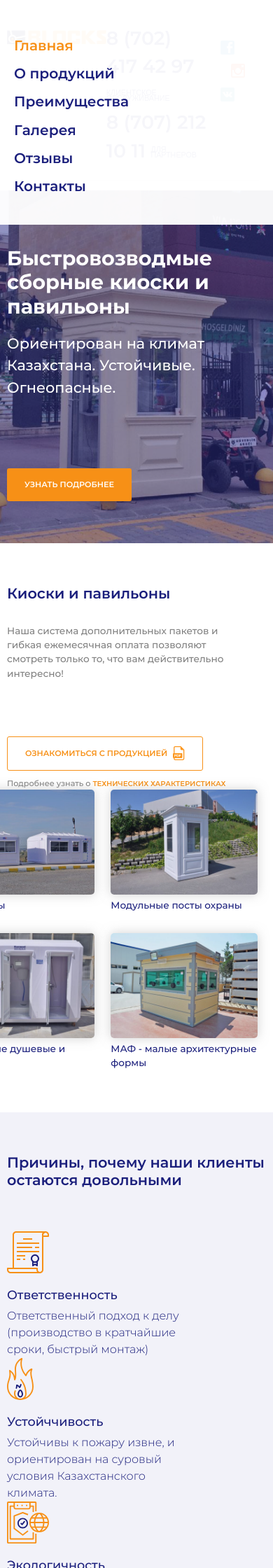
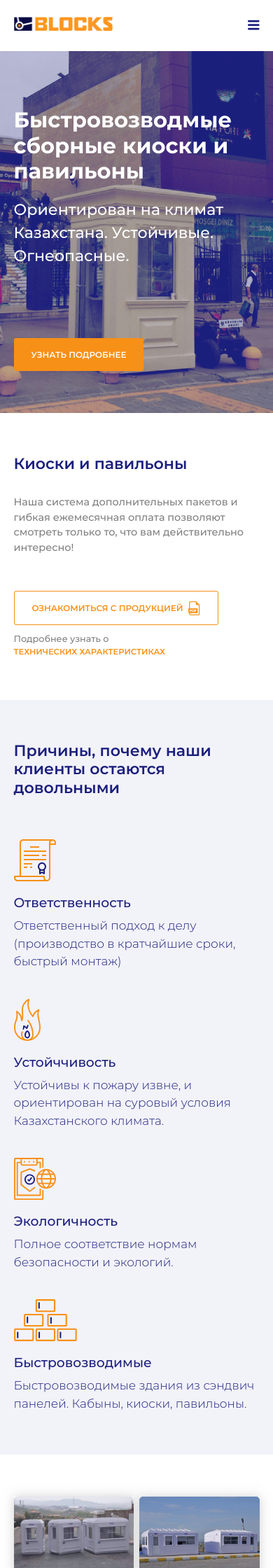
Before and after one commit to bomba65/bomba65.github.io, a PHP site: page /Karmod/index.html in a window 390 px wide. Shown: the top 2240 px of the page at 70% size. Run offline with PHP 8.4, Linux system fonts and the light colour scheme; some web fonts are replaced.

Commit message:
Karmod main + mobile

```diff
--- a/Karmod/index.html
+++ b/Karmod/index.html
@@ -48,21 +48,14 @@
                             <img class="social-icon" src="./resources/icons/social.inst.svg" alt="Instagram">
                             <img class="social-icon" src="./resources/icons/social.vk.svg" alt="VK">
                         </div>
+                        <a class="mobile-nav-icon js--nav-icon">
+                            <i class="ion-navicon-round"></i>
+                        </a>
                     </div>
 
-                    <div class="row"><hr></div>
+                    <hr>
 
-                    <div class="nav-body">
-                        <ul class="d-md-flex">
-                            <li><a class="active" href="#section-main">Главная</a></li>
-                            <li><a href="#section-product">О продукций</a></li>
-                            <li><a href="#section-features">Преимущества</a></li>
-                            <li><a href="#section-gallery">Галерея</a></li>
-                            <li><a href="#section-reviews">Отзывы</a></li>
-                            <li><a href="#section-contacts">Контакты</a></li>
-                        </ul>
-                    </div>
-                    <div class="nav-sticky">
+                    <div class="nav-body js--nav-body">
                         <ul class="d-md-flex">
                             <li><a class="active" href="#section-main">Главная</a></li>
                             <li><a href="#section-product">О продукций</a></li>
@@ -78,7 +71,7 @@
                 <div class="row">
                     <h1>Быстровозводмые сборные киоски и павильоны</h1>
                     <p>Ориентирован на климат Казахстана. Устойчивые. Огнеопасные.</p>
-                    <a href="#services" class="btn btn-primary" role="button">Узнать подробнее</a>
+                    <a href="#section-product" class="btn" role="button">Узнать подробнее</a>
                 </div>
             </section>
 
@@ -89,7 +82,7 @@
                         <p>
                             Наша система дополнительных пакетов и гибкая ежемесячная оплата позволяют смотреть только то, что вам действительно интересно!
                         </p>
-                        <button class="btn btn-primary btn-transparent">Ознакомиться с продукцией</button>
+                        <a href="./resources/data/kp_blocks.pdf" class="btn btn-transparent" role="button" target="_blank">Ознакомиться с продукцией</a>
 
                         <p>Подробнее узнать о <span>Технических характеристиках</span></p>
                     </div>
--- a/Karmod/resources/css/queries.css
+++ b/Karmod/resources/css/queries.css
@@ -1,75 +1,45 @@
 /* Big tablet to 1200px (widths smaller taht the 1140px row) */
 
 @media only screen and (max-width: 1200px) {
-    .row { padding: 0 10px; }
+    .row { padding: 0 2%; }
+}
+
+@media only screen and (min-width: 1400px) {
+    .section-feedback .form {
+        right: 15%;
+    }
 }
 
 
 /* Small tablet to big tablets: from 768px to 1023px */
 
 @media only screen and (max-width: 1023px) {
-    html, body { font-size: 16px; }
-    nav .logo-transparent { display: none; }
-    nav ul { margin: 0 auto 0 0; }
+    nav .social-icon:nth-of-type(2) {
+        margin: 5px 5px;
+    }
     section { padding: 60px 0; }
     .section-services { padding-bottom: 40px; }
-}
 
-@media only screen and (max-width: 940px) {
-    .map-container {
-        display: block;
-    }
-    .map {
-        border-radius: 12px;
-        box-shadow: 0 0 10px rgba(166, 166, 166, 1);
-        width: 100%;
-        height: 500px;
-        display: none;
-    }
-    .map-info-container { }
-    .inner-info-container {
-        top: 100px;
-        left: 50px;
-        position: absolute;
-        z-index: 999;
-    }
-    .map-info {
-        position: static;
-        float: left;
-        padding: 0;
-    }
-    .map-info div {
-        background-color: lightgrey;
-        margin: 0;
-        padding: 10px;
-        position: relative;
-    }
-    .map-info.active div {
-        background-color: #fff;
-    }
-    .map-info p {
-        position: absolute;
-        display: none;
-        background-color: #fff;
-        padding: 5px 40px 10px 10px;
-        left: 0;
-        width: 100%;
-        font-size: 80%;
-    }
-    .map-info.active p{
-        display: block;
-    }
-    .map-info.active {
-        border: 0;
-    }
-    .map-info.active:before, .map-info.active:after {
-        content: none;
+    .section-product .product-images {
+        width: 51%;
+        font-size: 72%;
     }
 
-    .qr-code {display: none;}
+    .section-features .feature {
+        width: 49%;
+    }
+    .section-features .feature:nth-of-type(1n+3) {
+        margin-top: 40px;
+    }
 
-    .map-info-container {
-        width: 100%;
+    .section-contacts .map { width: 68%; }
+
+    .section-feedback .form {
+        right: 2%;
+        padding: 50px 8%;
+    }
+    .section-feedback .form input {
+        width: 270px;
     }
 }
 
@@ -77,63 +47,98 @@
 
 @media only screen and (max-width: 767px) {
 
+    .row { padding: 0 5%; }
+
     nav {
-        font-size: 140%;
-        font-weight: 500;
-        padding: 13.5px 0;
+        position: fixed;
+        top: 0;
+        left: 0;
+        width: 100%;
+        background-color: #fff;
+        z-index: 1000;
+    }
+    nav .nav-body ul li { margin: 0; }
+    .section-main {
+        margin-top: 73px;
     }
 
-    nav .logo-transparent {
+
+    nav .nav-phones, nav .social-icons, nav hr {
+        position: absolute;
+        left: 5%;
+        width: 90%;
+        display: none;
+    }
+
+    nav hr {
+        top: 250px;
+    }
+
+    nav .nav-head .nav-phones {
+        top: 270px;
+    }
+    nav .social-icons {
+        top: 330px;
+    }
+
+    nav .social-icons .social-icon {
+        height: 18px;
+    }
+
+    nav .nav-head .nav-phones .phone {
         display: block;
-        float: left;
-        margin: 11.5px 0;
+        font-size: 90%;
     }
+    nav .nav-head { padding: 20px 0; }
+    nav .nav-head .nav-logo {}
     .mobile-nav-icon {
         display: block;
         float: right;
     }
+    nav .nav-body { height: 100vh; display: none; }
 
-    nav .row , .nav-body { display: block; }
-
-    .nav-body {
-        height: 100vh;
+    .section-product .product-images {
         display: none;
     }
+    .section-product .product-info p { max-width: 1140px; padding-right: 10px;}
+    .section-product .product-info .btn-transparent { margin-top: 50px; }
 
-    nav ul { padding: 15px 0;}
-    nav ul li { padding-top: 10px; }
-    .nav-body div {
-        padding: 12px;
-        font-size: 100%;
+    .section-gallery a {
+        width: 49%;
+    }
+    .section-gallery a:nth-of-type(1n+3) {
+        margin-top: 2%;
     }
 
-    nav hr { display: block; }
+    .section-contacts .map { margin-top: 50px; width: 100%; height: 300px; }
 
-    nav .icon-phone {
-        height: 15px;
-        margin: 5px 8px;
+    .section-feedback .form {
+        right: 0;
+        margin-top: 50px;
+        padding: 50px 5%;
+        position: relative;
+    }
+    .section-feedback .form input {
+        width: 98.5%;
     }
 
-    .nav-body div a { font-size: 15px;}
+    .reviews.large-screen {
+      display: none;
+    }
+
+    .reviews.small-screen {
+      display: block;
+    }
 
     footer .row {
         display: block;
     }
     footer {
-        text-align: center;
+        text-align: left;
     }
-    .social-icons { margin: 15px;}
-    .logo-footer { margin-right: 0;}
-}
-
-@media only screen and (max-width: 575px) {
-    .quote-sign img { display: none;}
-
-    .quote-sign hr { display: none;}
-    .persons-review { font-size: 90%; }
-
-    .persons-img { margin-top: 20px; }
-    .map { height: 400px; }
+    footer .social-icons { margin: 25px 0;}
+    footer .social-icon:first-child { margin-left: 0;}
+    footer .logo-footer { margin-right: 0;}
 }
 
 /* Small phones: from 0 to 480px */
@@ -141,27 +146,26 @@
 @media only screen and (max-width: 480px) {
     h1 { font-size: 180%; }
     h2 { font-size: 130%; }
-    .feature .row {
-        display: block;
-        text-align: center;
+
+    .section-product .product-info p:last-child span { display: block; }
+
+    .section-features .feature {
+        width: 100%;
     }
-    .feature img { margin-bottom: 30px;}
-    .feature.grey img {
-        margin-bottom: 0;
-        margin-top: 30px;
-    }
-    .feature .row div {margin-left: 0;}
-    .feature.grey .row div {margin-right: 0;}
-
-    .section-features button { padding-left: 10px; padding-right: 10px;}
-
-    .map-mail {
-        text-align: center;
-        margin-left: 0;
+    .section-features .feature:nth-of-type(1n+2) {
+        margin-top: 40px;
     }
 
-    .inner-info-container {
-        top: 60px;
-        left: 10px;
+    .section-feedback .discount .discount-head {
+        font-size: 85%;
+    }
+
+    .section-feedback .discount img {
+        height: 35px;
+        margin-left: 20px;
+    }
+
+    .section-feedback .discount p {
+        font-size: 200%;
     }
 }
--- a/Karmod/resources/css/style.css
+++ b/Karmod/resources/css/style.css
@@ -129,7 +171,8 @@
 
 /* BUTTONS */
 
-.btn-primary {
+.btn {
+    color: #fff;
     background-color: #F79016;
     border: #F79016;
     border-radius: 3px;
@@ -150,14 +200,17 @@
 }
 .btn-transparent:hover {
     background-color: #F79016;
-    border: 1px solid;
+    border: #F79016 1px solid;
     color: #fff;
+}
+.btn-transparent:active, .btn-transparent:focus {
+    border: #F79016 1px solid;
 }
 
 /* NAVIGATION */
 
 nav {
-
+    position: relative;
 }
 
 nav .nav-head {
@@ -205,33 +258,32 @@
 
 /* Nav Body */
 
-nav .nav-body, nav .nav-sticky {
+nav .nav-body {
     padding: 25px 0;
 }
 
-nav .nav-body ul, nav .nav-sticky ul {
+nav .nav-body ul {
     margin: 0 auto;
     justify-content: center;
     font-size: 90%;
     font-weight: 500;
 }
-nav .nav-body ul li, nav .nav-sticky ul li{
+nav .nav-body ul li {
     margin: 0 20px;
 }
 
-nav .nav-body ul li a:hover, nav .nav-sticky ul li a:hover {
+nav .nav-body ul li a:hover {
     color: #F79016;
 }
 
 /* STICKY NAVI */
-.nav-sticky {
+.sticky {
     position: fixed;
     top: 0;
     left: 0;
     width: 100%;
     background-color: rgba(255, 255, 255, 0.96);
     z-index: 1000;
-    display: none;
 }
 
 /* MOBILE NAVI */
@@ -250,7 +302,7 @@
 
 .section-main {
     color: #fff;
-    background-image: url(./img/0_1.png);
+    background-image: url(./img/new-min.png);
     background-position: center;
     background-size: cover;
     position: relative;
@@ -287,7 +339,7 @@
 
 .section-product .product-info p:last-child {
     max-width: 100%;
-    font-size: 70%;
+    font-size: 75%;
     margin-top: 10px;
 }
 
@@ -308,10 +360,13 @@
 .section-product .product-info .btn-transparent:hover {
     background-image: url(../icons/pdf-file-white.svg);
 }
+.section-product .product-info .btn-transparent:focus {
+    background-image: url(../icons/pdf-file-white.svg);
+}
 
 .section-product .product-images {
     float: right;
-    width: 700px;
+    width: 60%;
     display: flex;
     flex-wrap: wrap;
     justify-content: space-around;
@@ -326,7 +381,6 @@
 }
 
 .section-product .product-image img{
-    height: 150px;
     width: 100%;
     margin-bottom: 5px;
     box-shadow: 0 0 15px rgba(166, 166, 166, 0.5);
@@ -344,7 +398,8 @@
 }
 
 .section-features .feature {
-    width: 250px;
+    width: 24%;
+    display: inline-block;
 }
 
 .section-features .feature img {
--- a/Karmod/resources/js/scripts.js
+++ b/Karmod/resources/js/scripts.js
@@ -1,15 +1,40 @@
 $(document).ready(function(){
 
-    $('.nav-body').waypoint(function(direction){
-        if (direction == "down") {
-            $('.nav-sticky').hide();
-            $( ".nav-sticky" ).slideDown( "slow", function() {
-                // Animation complete.
-              });
-        } else {
-            $('.nav-sticky').hide();
+    $('nav').waypoint(function(direction){
+        if (window.matchMedia("(min-width: 768px)").matches) {
+            if (direction == "down") {
+                $('.nav-body').addClass('sticky');
+                $("nav hr").css( { marginBottom : "72px"} );
+                $( ".nav-body" ).hide();
+                $( ".nav-body" ).slideDown( "slow", function() {
+                    // Animation complete.
+                  });
+            } else {
+                $("nav hr").css( { marginBottom : "0"} );
+                $('.nav-body').removeClass('sticky');
+                $( ".nav-body" ).show();
+            }
         }
+    }, {
+        offset: '-80px'
     });
+    /*
+    $(window).resize(function(){
+       if (window.matchMedia("(max-width: 768px)").matches) {
+            if (direction == "down") {
+                $('.nav-body').addClass('sticky');
+                $("nav hr").css( { marginBottom : "72px"} );
+                $( ".nav-body" ).hide();
+                $( ".nav-body" ).slideDown( "slow", function() {
+                    // Animation complete.
+                  });
+            } else {
+                $("nav hr").css( { marginBottom : "0"} );
+                $('.nav-body').removeClass('sticky');
+                $( ".nav-body" ).show();
+            }
+        }
+    })*/
 
     //Gallery Popup
     $('.popup-gallery').magnificPopup({
@@ -37,6 +62,21 @@
       .not('[href="#0"]')
     .not('[href="#carouselExampleIndicators"]')
       .click(function(event) {
+        if ($(window).width() < 768) {
+            var nav = $('.js--nav-body');
+            var icon = $('.js--nav-icon i')
+            nav.slideToggle(200);
+            $('nav .nav-phones').slideToggle(200);
+            $('nav .social-icons').slideToggle(200);
+            $('nav hr').slideToggle(200);
+            if (icon.hasClass('ion-navicon-round')) {
+                icon.addClass('ion-close-round');
+                icon.removeClass('ion-navicon-round');
+            } else {
+                icon.addClass('ion-navicon-round');
+                icon.removeClass('ion-close-round');
+            }
+        }
         // On-page links
         if (
           location.pathname.replace(/^\//, '') == this.pathname.replace(/^\//, '')
@@ -57,11 +97,30 @@
           }
         }
       });
+
+    /* Mobile Nav */
+    $('.js--nav-icon').click(function() {
+        var nav = $('.js--nav-body');
+        var icon = $('.js--nav-icon i');
+
+        nav.slideToggle(200);
+        $('nav .nav-phones').slideToggle(200);
+        $('nav .social-icons').slideToggle(200);
+        $('nav hr').slideToggle(200);
+
+        if (icon.hasClass('ion-navicon-round')) {
+            icon.addClass('ion-close-round');
+            icon.removeClass('ion-navicon-round');
+        } else {
+            icon.addClass('ion-navicon-round');
+            icon.removeClass('ion-close-round');
+        }
+    })
 });
 
 var hero
     , sections = $('section')
-    , nav = $('.nav-sticky')
+    , nav = $('nav')
     , nav_height = nav.outerHeight();
 
 $(window).on('scroll', function () {
@@ -114,3 +173,16 @@
         document.getElementById("demo").innerHTML = "EXPIRED";
     }
 }, 1000);
+
+
+$(window).on("resize", function () {
+    if ($(window).width() > 767) {
+        $('.js--nav-body').css('display','');
+    }
+    else {
+        $('.js--nav-icon i').addClass('ion-navicon-round');
+        $('.js--nav-icon i').removeClass('ion-close-round');
+        $('.js--nav-body').removeClass('sticky');
+        $("nav hr").css( { marginBottom : "0"} );
+    }
+}).resize();
```
Also changed, not shown: other parts of Karmod/index.html (+63 -4 lines), other parts of Karmod/resources/css/style.css (+71 -6 lines), Karmod/resources/css/img/0_1.png (deleted), Karmod/resources/css/img/0_2.png (deleted), Karmod/resources/css/img/new-min.png (added), 1 other file. Lines whose indentation alone changed are shown as unchanged.
